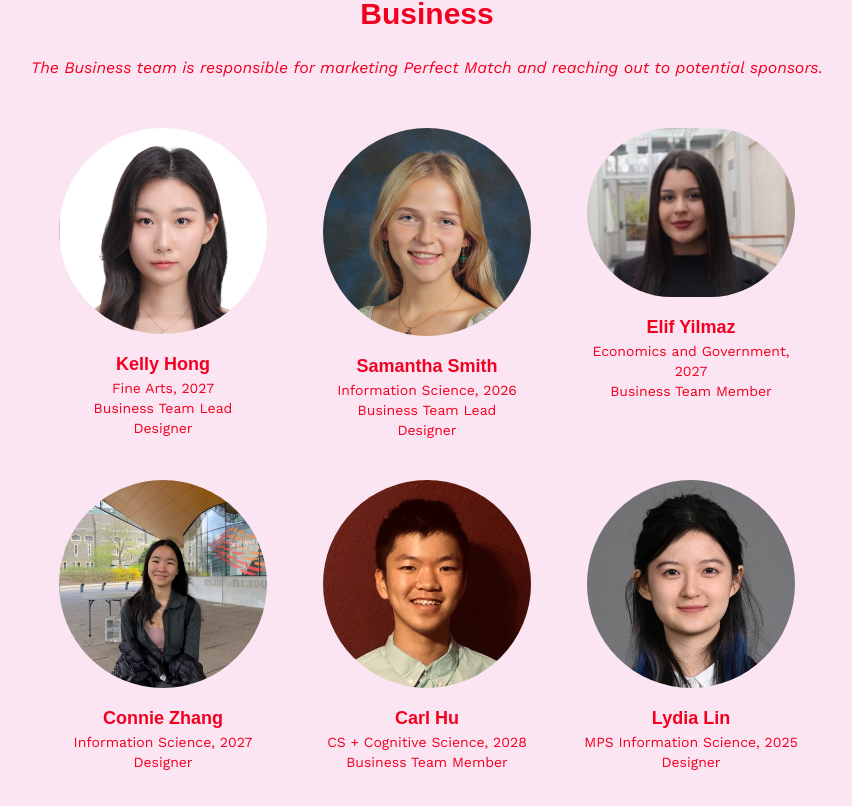
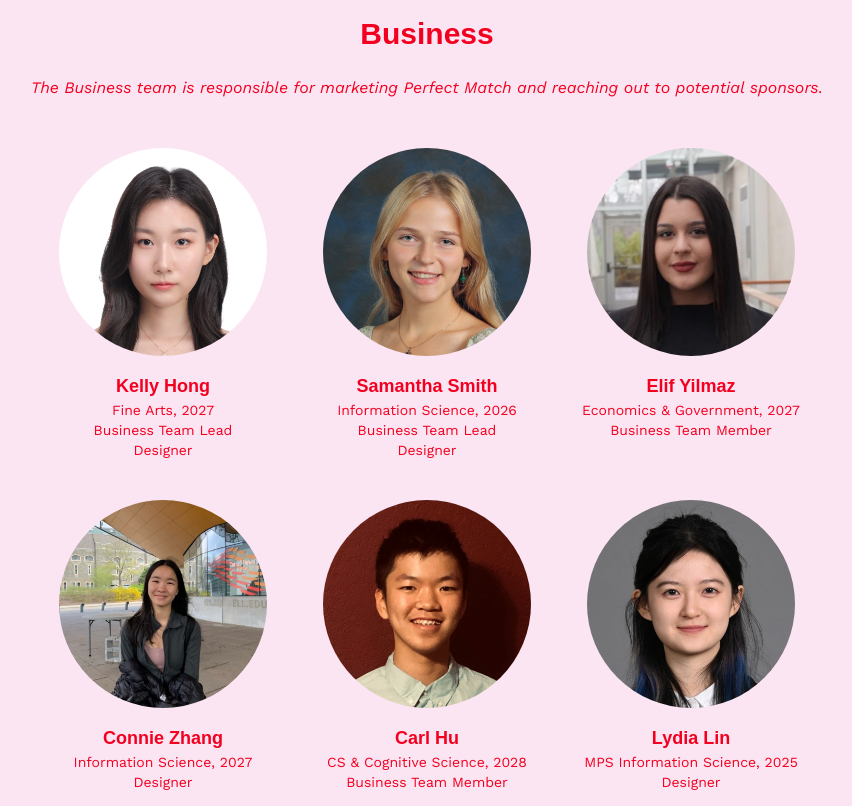
Before and after one commit to wyatt/perfect-match-web, a Next.js app: page /about in a window 1280 px wide. Shown: the part 2754-3560 px from the top of the page, without its empty margins (213-1065 px from the left). Built offline with nearby package versions, Linux system fonts and the light colour scheme; no server answers; a web font is replaced by a local one.

Commit message:
fix picture shape and made majors standardized

```diff
--- a/components/members/index.tsx
+++ b/components/members/index.tsx
@@ -42,7 +42,7 @@ const Members: React.FC = () => {
                                                 alt={member.Name}
                                                 width={208}
                                                 height={208}
-                                                className="rounded-full object-cover"
+                                                className="object-cover aspect-square rounded-full object-center"
                                                 loading="eager"
                                             />
                                             <p className="text-pmred-500 dela-gothic-one font-semibold sm:text-lg text-center sm:mt-4 mt-3">
--- a/components/members/members.ts
+++ b/components/members/members.ts
@@ -120,7 +120,7 @@ export const team = [
             {
                 Name: 'Elif Yilmaz',
                 ClassYear: 2027,
-                Major: 'Economics and Government',
+                Major: 'Economics & Government',
                 Img: '/members/elif.png',
                 Linkedin:
                     ' https://www.linkedin.com/in/elif-naz-yilmaz/',
@@ -138,7 +138,7 @@ export const team = [
             {
                 Name: 'Carl Hu',
                 ClassYear: 2028,
-                Major: 'CS + Cognitive Science',
+                Major: 'CS & Cognitive Science',
                 Img: '/members/carl.png',
                 Linkedin:
                     'https://www.linkedin.com/in/carl-hu/',
```
Also changed, not shown: public/members/cindy.jpg, public/members/elif.png.
